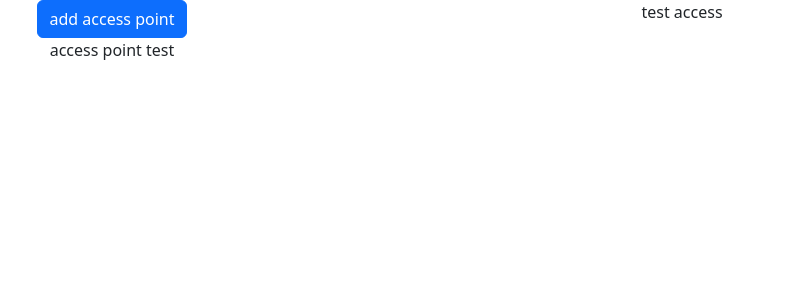
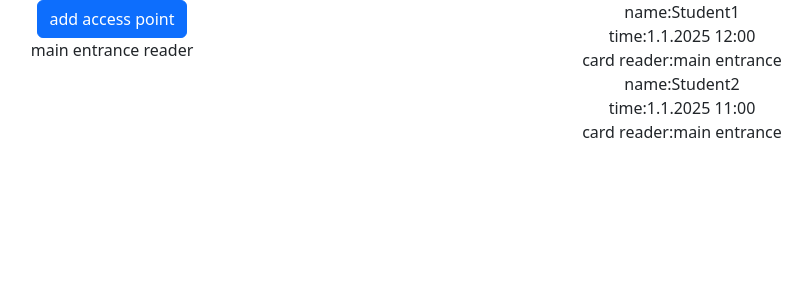
Before and after one commit to Risa123/AttendanceMonitor, a React (Create React App) app in the folder frontend/: page / in a window 1280 px wide. Shown: the top 300 px of the page, without its empty margins (243-1055 px from the left). Built offline with nearby package versions, Linux system fonts and the light colour scheme.

Commit message:
renaming, card reader

```diff
--- a/frontend/src/App.js
+++ b/frontend/src/App.js
@@ -7,8 +7,8 @@ import Row from"react-bootstrap/Row"
 import Col from "react-bootstrap/Col"
 import Button from "react-bootstrap/Button"
 
-import AccessPoint from "./accessPoint/AccessPoint"
-import AccessLog from "./accessLog/AccessLog"
+import AttendanceLog from "./attendanceLog/AttendanceLog"
+import CardReader from "./cardreader/CardReader"
 
 export default function App() {
   return (
@@ -17,10 +17,11 @@ export default function App() {
          <Row>
             <Col>
                <Button variant = "primary">add access point</Button>
-               <AccessPoint name = "access point test"/>
+               <CardReader name = "main entrance reader"/>
             </Col>
             <Col>
-              <AccessLog name = "test access"/>
+              <AttendanceLog name = "Student1" time = "1.1.2025 12:00" cardReader = "main entrance"/>
+              <AttendanceLog name = "Student2" time = "1.1.2025 11:00" cardReader = "main entrance"/>
             </Col>
          </Row>
       </Container>
--- a/frontend/src/accessLog/AccessLog.js
+++ /dev/null
@@ -1,4 +0,0 @@
-
-export default function AccessLog({name}) {
-    return <div>{name}</div>
-}
--- a/frontend/src/accessPoint/AccessPoint.js
+++ /dev/null
@@ -1,4 +0,0 @@
-
-export default function AccessPoint({name}){
-    return <div>{name}</div>
-}
--- /dev/null
+++ b/frontend/src/attendanceLog/AttendanceLog.js
@@ -0,0 +1,8 @@
+
+export default function AttendanceLog({name,time,cardReader}) {
+    return <div>
+             name:{name} <br/>
+             time:{time} <br/>
+             card reader:{cardReader}
+           </div>
+}
--- /dev/null
+++ b/frontend/src/cardreader/CardReader.js
@@ -0,0 +1,4 @@
+
+export default function CardReader({name}){
+    return <div>{name}</div>
+}
```
